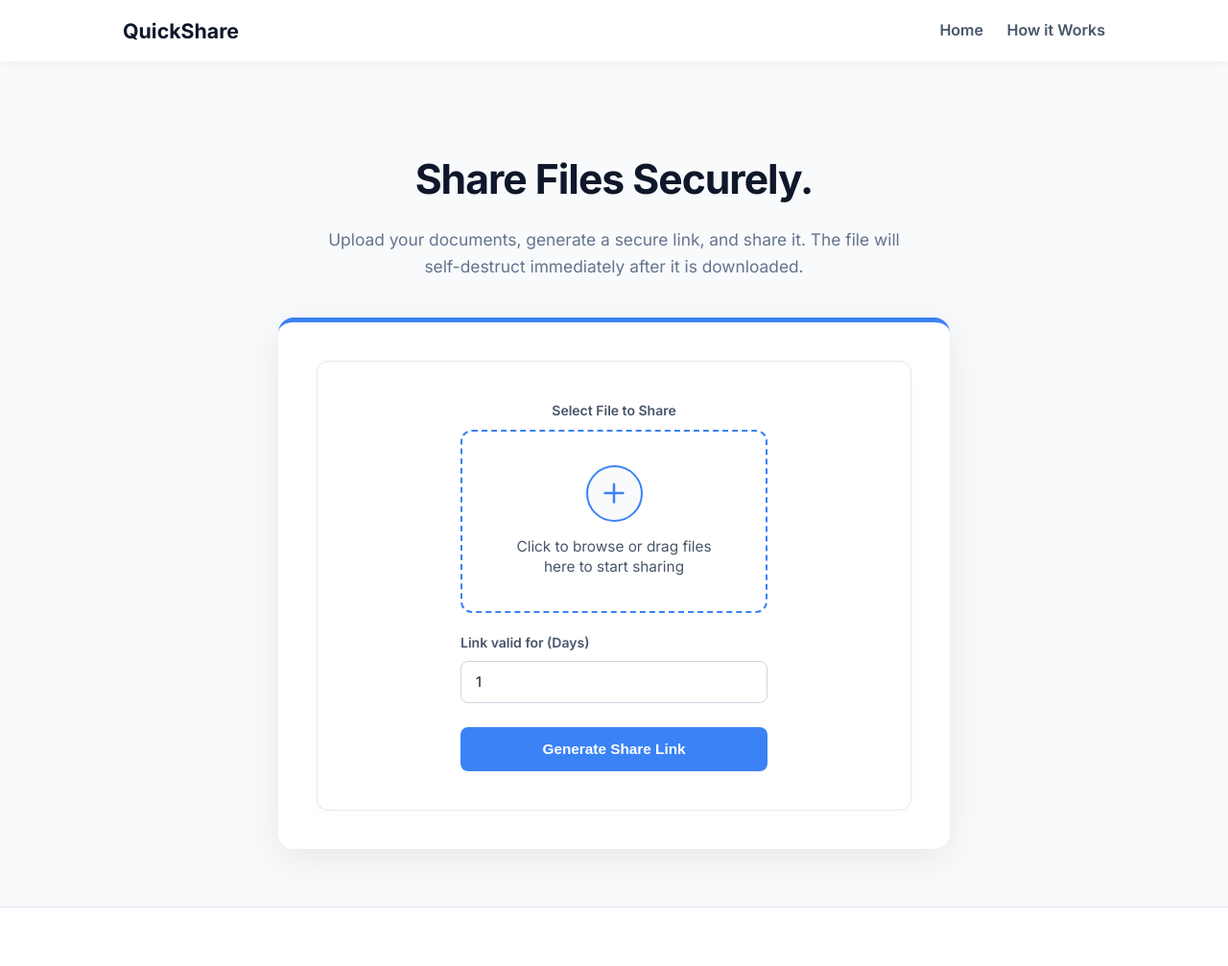
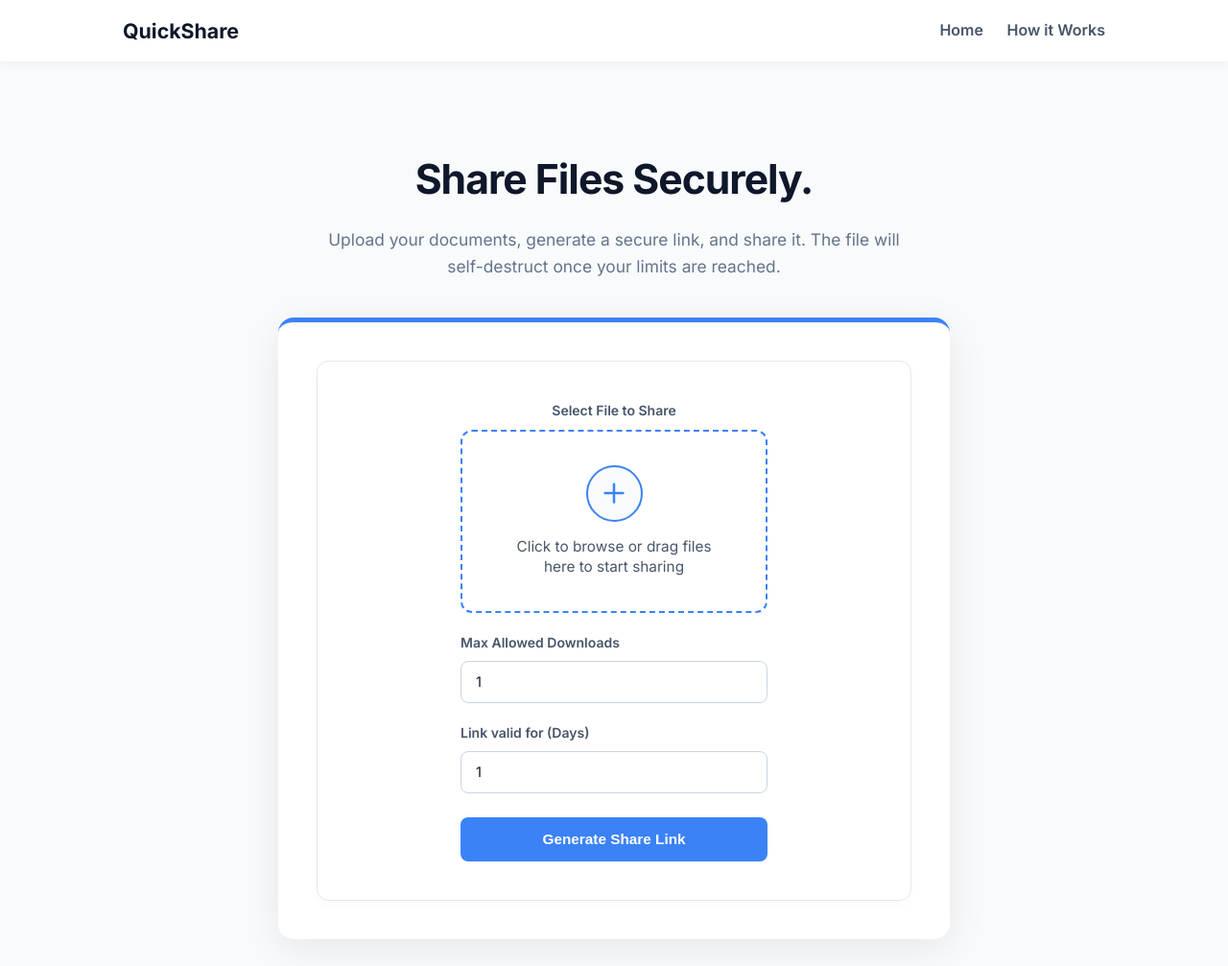
Before and after one commit to VirgoLabs/Zapp, a Django app: template file_sharing_app/templates/file_sharing_app/home.html in a window 1280 px wide. Shown: the top 1007 px of the page at 96% size. Run offline with Django 3.2, Linux system fonts and the light colour scheme; the template is opened without the code that fills it, so the values that code supplies are empty.

Commit message:
updated added link download for multiple times

```diff
--- a/file_sharing_app/models.py
+++ b/file_sharing_app/models.py
@@ -14,6 +14,10 @@ class SharedFile(models.Model):
     uploaded_at = models.DateTimeField(auto_now_add=True)
     expires_at = models.DateTimeField(default=default_expiry)
 
+    # Tracking downloads
+    max_downloads = models.IntegerField(default=1)
+    current_downloads = models.IntegerField(default=0)
+
 # checks if the uploaded file is expired or n0t
     def is_expired(self):
         return timezone.now() > self.expires_at
--- a/file_sharing_app/templates/file_sharing_app/expired.html
+++ b/file_sharing_app/templates/file_sharing_app/expired.html
@@ -29,7 +29,7 @@
                 This secure file link is no longer active. This happens for one of two reasons:
             </p>
             <ul style="color: #334155; font-size: 11pt; line-height: 1.8; margin-bottom: 0;">
-                <li><strong>Already Downloaded:</strong> The sender used a "Burn After Reading" link, and the file was permanently deleted from our servers the moment it was downloaded.</li>
+                <li><strong>Download Limit Reached:</strong> The file reached its maximum allowed number of downloads and was permanently deleted from our servers.</li>
                 <li><strong>Expired:</strong> The file exceeded its maximum secure holding time.</li>
             </ul>
         </div>
--- a/file_sharing_app/templates/file_sharing_app/home.html
+++ b/file_sharing_app/templates/file_sharing_app/home.html
@@ -21,8 +21,7 @@
 
     <header class="hero">
         <h1>Share Files Securely.</h1>
-        <p>Upload your documents, generate a secure link, and share it. The file will self-destruct immediately after it
-            is downloaded.</p>
+        <p>Upload your documents, generate a secure link, and share it. The file will self-destruct once your limits are reached.</p>
     </header>
 
     <main class="container">
@@ -49,6 +48,12 @@
                 </div>
 
                 <div class="input-group">
+                    <label for="max_downloads" class="input-label">Max Allowed Downloads</label>
+                    <input type="number" name="max_downloads" id="max_downloads" value="1" min="1" max="100"
+                        class="styled-number-input">
+                </div>
+
+                <div class="input-group">
                     <label for="expiry_days" class="input-label">Link valid for (Days)</label>
                     <input type="number" name="expiry_days" id="expiry_days" value="1" min="1" max="30"
                         class="styled-number-input">
@@ -61,8 +66,8 @@
         {% if share_url %}
         <div class="result-box">
             <strong style="font-size: 14pt; color: #0f172a;">Your file is ready!</strong>
-            <p style="color: #ef4444; font-weight: bold; margin-top: 8px;">⚠️ This is a ONE-TIME download link.</p>
-            <p>Share this link with others. It will be permanently deleted after 1 download or {{ expiry_days }} day(s).
+            <p style="color: #ef4444; font-weight: bold; margin-top: 8px;">⚠️ This link has download limits.</p>
+            <p>Share this link with others. It will be permanently deleted after {{ max_downloads }} download(s) or {{ expiry_days }} day(s).
             </p>
 
             <div class="share-url">{{ share_url }}</div>
--- a/file_sharing_app/templates/file_sharing_app/how_it_works.html
+++ b/file_sharing_app/templates/file_sharing_app/how_it_works.html
@@ -64,8 +64,8 @@
         <div class="step-card">
             <div class="step-number">2</div>
             <div class="step-content">
-                <h2>Share the Secure Link</h2>
-                <p>We instantly generate a unique, cryptographically secure URL link. Copy this link and send it to your intended recipient via email, Slack, or your preferred messaging app.</p>
+                <h2>Set Limits & Share</h2>
+                <p>Set a custom expiration date and a maximum download limit. We instantly generate a unique, cryptographically secure URL link that you can send to your intended recipient.</p>
             </div>
         </div>
 
@@ -73,7 +73,7 @@
             <div class="step-number">3</div>
             <div class="step-content">
                 <h2>Burn After Reading</h2>
-                <p>The moment the recipient clicks "Download Now", the file is transferred to them and <strong>immediately, permanently deleted</strong> from our server. If they do not download it within 24 hours, it is automatically wiped anyway to ensure your data never lingers online.</p>
+                <p>The moment the file reaches the download limit you set, it is <strong>immediately and permanently deleted</strong> from our server. If the limit is not reached before your expiry date, it is automatically wiped anyway to ensure your data never lingers online.</p>
             </div>
         </div>
 
```
Also changed, not shown: file_sharing_app/templates/file_sharing_app/download_page.html (+6 -2 lines), file_sharing_app/views.py (+28 -24 lines), file_sharing_app/migrations/0002_sharedfile_current_downloads_and_more.py (added).
